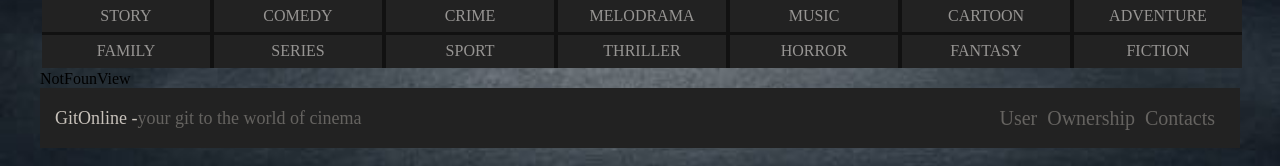
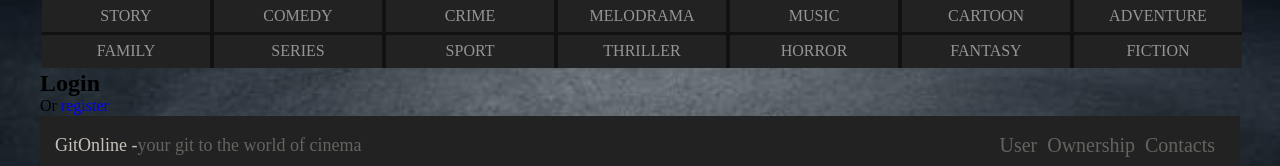
Before and after one commit to mryevhenii07/gitonline, a React (Create React App) app: page /login in a window 1280 px wide. Shown: the part 626-792 px from the top of the page. Built offline with nearby package versions, Linux system fonts and the light colour scheme; no server answers.

Commit message:
fixed main page

```diff
--- a/package.json
+++ b/package.json
@@ -7,7 +7,7 @@
     "@emotion/react": "^11.10.0",
     "@emotion/styled": "^11.10.0",
     "@mui/material": "^5.9.3",
-    "@reduxjs/toolkit": "^1.7.2",
+    "@reduxjs/toolkit": "^1.8.4",
     "@testing-library/jest-dom": "^5.11.4",
     "@testing-library/react": "^11.1.0",
     "@testing-library/user-event": "^12.1.10",
@@ -21,7 +21,7 @@
     "react-hook-form": "^7.34.0",
     "react-icons": "^4.4.0",
     "react-paginate": "^8.1.3",
-    "react-redux": "^7.2.6",
+    "react-redux": "^7.2.8",
     "react-router-dom": "^6.3.0",
     "react-scripts": "4.0.3",
     "redux": "^4.1.2",
--- a/src/App.js
+++ b/src/App.js
@@ -1,6 +1,6 @@
 import { useState, createContext } from 'react';
 import { lazy, Suspense } from 'react';
-import { Route, Routes } from 'react-router-dom';
+import { Route, Routes, Navigate } from 'react-router-dom';
 import 'normalize.css';
 
 import './App.css';
@@ -8,6 +8,8 @@
 import TrendingDay from './components/Pages/TrendingDay/TrendingDay';
 import Genres from './components/Genres/Genres';
 import Footer from './components/Footer/Footer';
+import LoginPage from './components/Pages/LoginPage/LoginPage';
+import RegisterPage from './components/Pages/RegisterPage/RegisterPage';
 
 const Home = lazy(() =>
   import('./components/Pages/Home/Home' /* webpackChunkName:"home" */),
@@ -46,11 +48,14 @@
         <Suspense fallback={<div>Loading...</div>}>
           <Routes>
             <Route path="/" element={<Home />} />
+            <Route path="/login" element={<LoginPage />} />
+            <Route path="/register" element={<RegisterPage />} />
             <Route path="movies" element={<Movies />} />
             <Route path="movies/:movieId" element={<MovieDetails />} />
             <Route path="movies/:movieId/cast" element={<Cast />} />
             <Route path="movies/:movieId/reviews" element={<Reviews />} />
-            <Route path="*" element={<NotFoundView />} />
+            <Route path="*" element={<Navigate to="/" replace />} />
+            {/* <Route path="*" element={<NotFoundView />} /> */}
           </Routes>
         </Suspense>
         <Footer />
--- a/src/components/FormRegistration/ModalRegistration/Registration/Registration.jsx
+++ b/src/components/FormRegistration/ModalRegistration/Registration/Registration.jsx
@@ -1,5 +1,7 @@
 import React from 'react';
 import { useForm } from 'react-hook-form';
+
+import s from './Registration.module.css';
 
 const Registration = () => {
   const {
@@ -16,11 +18,11 @@
   console.log(watch('example'));
 
   return (
-    <form onSubmit={handleSubmit(onSubmit)}>
+    <form onSubmit={handleSubmit(onSubmit)} className={s.form}>
       <label>
-        First Name
+        Login
         <input
-          {...register('firstName', {
+          {...register('Login', {
             required: true,
             maxLength: 20,
             pattern: /^[A-Za-z]+$/i,
@@ -37,19 +39,19 @@
         )}
       </label>
       <label>
-        Laste Name
-        <input {...register('lastName', { pattern: /^[A-Za-z]+$/i })} />
+        Email
+        <input {...register('Email', { pattern: /^[A-Za-z]+$/i })} />
         {errors?.lastName?.type === 'pattern' && (
           <p>Alphabetical characters only</p>
         )}
       </label>
-      <label>
+      {/* <label>
         Email
         <input {...register('email')} />
         {errors.email && (
           <p>You Must be older then 18 and younger then 99 years old</p>
         )}
-      </label>
+      </label> */}
       <label>
         Password
         <input {...register('Password')} />
--- /dev/null
+++ b/src/components/Pages/LoginPage/LoginPage.jsx
@@ -0,0 +1,15 @@
+import React from 'react';
+import { Link } from 'react-router-dom';
+
+const LoginPage = () => {
+  return (
+    <div>
+      <h2>Login</h2>
+      <p>
+        Or <Link to="/register"> register</Link>
+      </p>
+    </div>
+  );
+};
+
+export default LoginPage;
--- a/src/components/Pages/MovieDetails/Comments/Comments.jsx
+++ b/src/components/Pages/MovieDetails/Comments/Comments.jsx
@@ -6,6 +6,7 @@
 
 const Comments = () => {
   const [todoComment, setTodoComment] = useState([]);
+  const [maxLetters, setMaxLetters] = useState(200);
   const {
     register,
 
--- /dev/null
+++ b/src/components/Pages/RegisterPage/RegisterPage.jsx
@@ -0,0 +1,16 @@
+import React from 'react';
+import { Link } from 'react-router-dom';
+
+const RegisterPage = () => {
+  return (
+    <div>
+      <h2>Register</h2>
+
+      <p>
+        Already have an account? <Link to="/login">Sing in</Link>
+      </p>
+    </div>
+  );
+};
+
+export default RegisterPage;
--- a/src/components/Sidebar/SideBar.jsx
+++ b/src/components/Sidebar/SideBar.jsx
@@ -6,8 +6,8 @@
   fetchSidebarSerials,
 } from '../../services/movie-api';
 import s from './SideBar.module.css';
-import ModalLogin from '../FormRegistration/ModalLogin/ModalLogin';
-import ModalRegistration from '../FormRegistration/ModalRegistration/ModalRegistration';
+// import ModalLogin from '../FormRegistration/ModalLogin/ModalLogin';
+// import ModalRegistration from '../FormRegistration/ModalRegistration/ModalRegistration';
 import imageDefault from '../../images/default.jpg';
 import { IMAGE } from '../../services/movie-api';
 
@@ -25,8 +25,10 @@
   return (
     <div className={s.wrapWrap}>
       <div className={s.wrapRegistration}>
-        <ModalLogin className={s.login} />
-        <ModalRegistration className={s.registration} />
+        {/* <ModalLogin className={s.login} />
+        <ModalRegistration className={s.registration} /> */}
+        <Link to="/login">Login</Link>
+        <Link to="/register">Register</Link>
       </div>
       <h3 className={s.featuredMovies}>
         Featured Movies <span className={s.arrow}>&#10148;</span>
```
Also changed, not shown: src/components/Pages/LoginPage/LoginPage.module.css (added), src/components/Pages/RegisterPage/RegisterPage.module.css (added), 2 other files (tests, documents, lock files or other folders).
